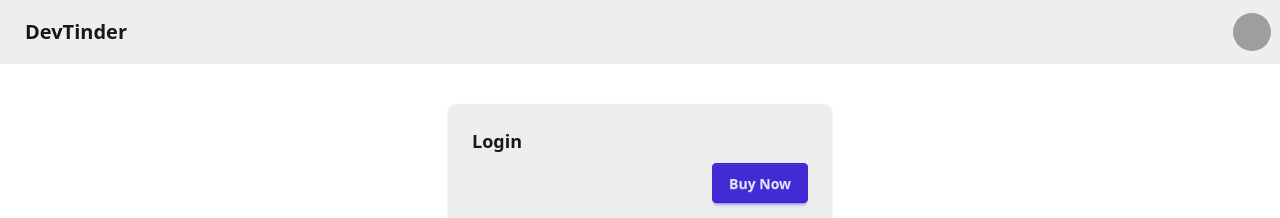
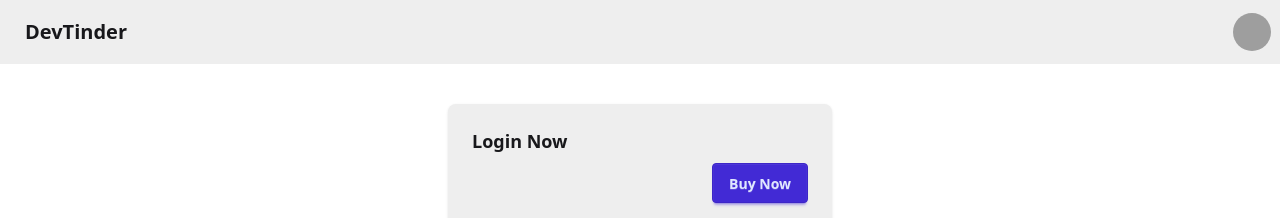
Before and after one commit to Deepakgauni/Devtinder-UI, a React (Vite) app: page /login in a window 1280 px wide. Shown: the top 218 px of the page. Built offline with nearby package versions, Linux system fonts and the light colour scheme; grey boxes are pictures that could not be loaded.

Commit message:
Updated feature

```diff
--- a/src/Login.jsx
+++ b/src/Login.jsx
@@ -5,7 +5,7 @@ const Login = () => {
      <div className=" flex justify-center my-10">
     <div className="card bg-base-300 w-96 shadow-sm">
   <div className="card-body">
-    <h2 className="card-title">Login</h2>
+    <h2 className="card-title">Login Now</h2>
 
     <div className="card-actions justify-end">
       <button className="btn btn-primary">Buy Now</button>
```
